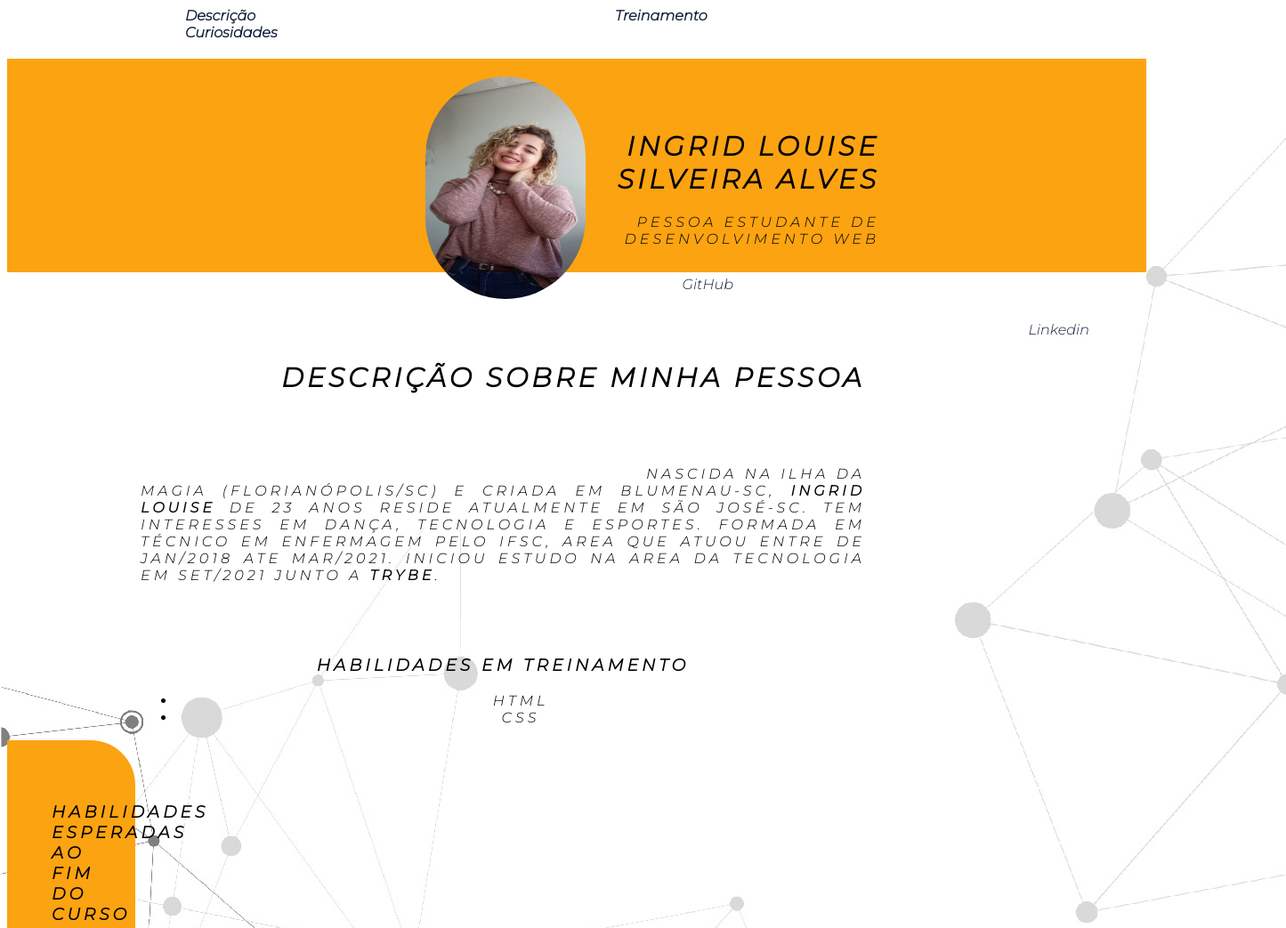
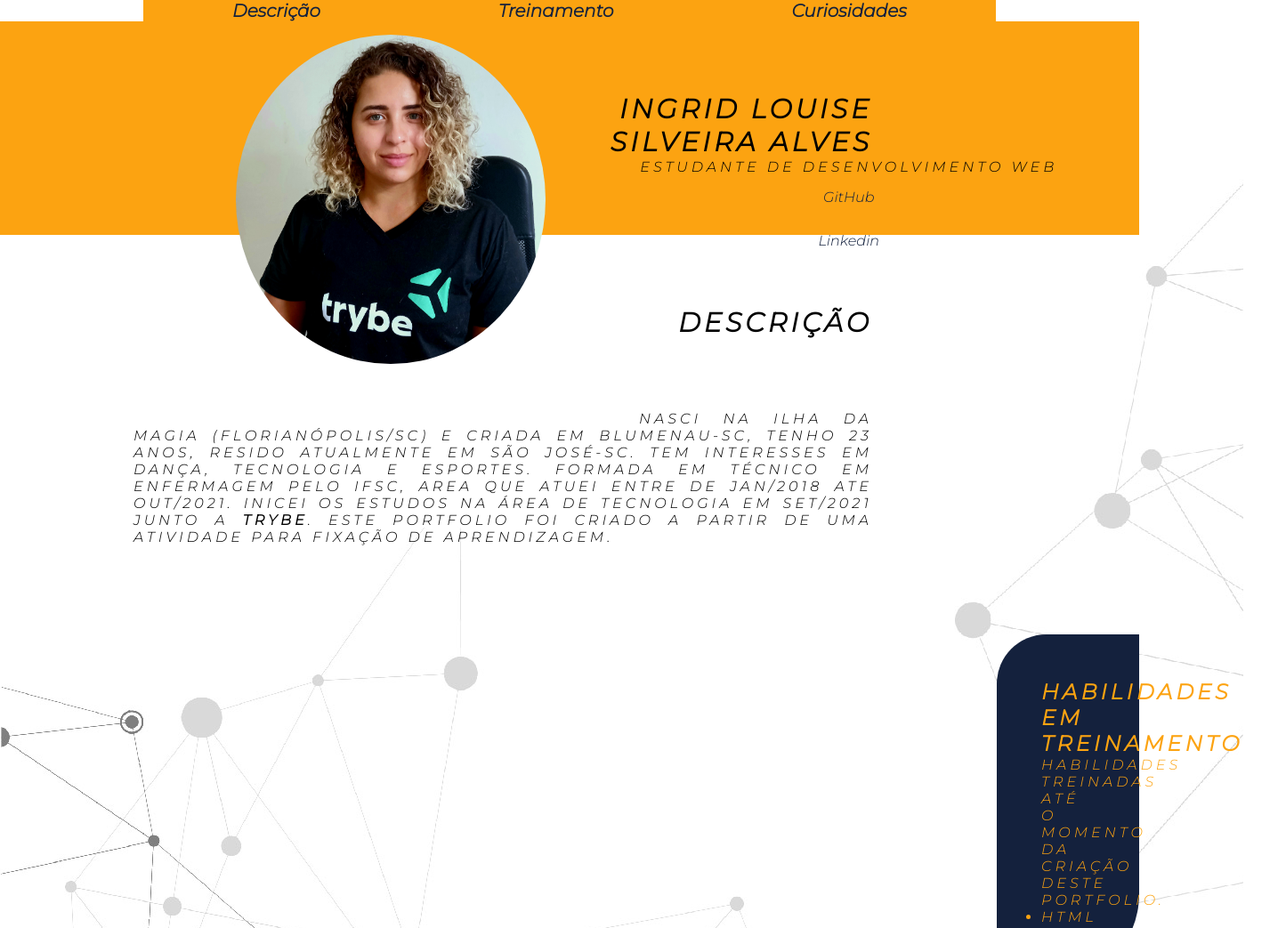
Before and after one commit to ingridl-alves/ingridl-alves.github.io, a plain HTML site: page index.html in a window 1280 px wide. Shown: the top 1043 px of the page at 89% size, 1445 px wide, since content can reach past the window. Drawn offline with Linux system fonts and the light colour scheme.

Commit message:
limpei html e css de codigo duplicado

```diff
--- a/index.html
+++ b/index.html
@@ -16,48 +16,42 @@
 
 <body>
     <header>
-        <div class="bottom-fixed">
-            <div class="bottom">
+        <span class="bottom-fixed">
+            <nav class="bottom">
                 <a href="#description" class="bottom"> <strong>Descrição</strong></a>
-            </div>
-            <div class="bottom">
                 <a href="#skills" class="bottom"> <strong>Treinamento</strong></a>
-            </div>
-            <div class="bottom">
                 <a href="#funfact" class="bottom"> <strong>Curiosidades</strong></a>
-            </div>
-        </div>
+            </nav>
+        </span>
     </header>
-        <div class="name">
-            <img src="/ingridlouise.jpg">
+    <section class="name">
+        <img src="/foto-portifolio.jpg">
         <h1>Ingrid Louise Silveira Alves</h1>
-            <p class="paragrafo"> Pessoa estudante de Desenvolvimento Web</p>
-            <div class="links">
+        <p class="paragraph"> Estudante de Desenvolvimento Web</p>
+        <nav class="links">
             <a class="pag-github" href="https://github.com/ingridl-alves" target="_blank">GitHub</a>
             <a class="pag-linkedin" href="https://www.linkedin.com/in/ingrid-louise/" target="_blank">Linkedin</a>
-            </div>
-        </div>
+        </nav>
+    </section>
 
-    <div class="description-base">
-        <h1 id="description">Descrição sobre minha pessoa</h1>
-        <p class="descricao-paragrafo"> Nascida na ilha da magia (Florianópolis/SC) e criada em Blumenau-SC, <strong>Ingrid Louise</strong> de 23
-            anos
-            reside atualmente em São José-SC. Tem interesses em dança, tecnologia e esportes. Formada em técnico em
-            enfermagem
-            pelo IFSC, area que atuou entre de jan/2018 ate mar/2021. Iniciou estudo na area da tecnologia em set/2021
-            junto
-            a
-            <strong><em>Trybe</em></strong>.
+    <main class="description-base">
+        <h1 id="description">Descrição</h1>
+        <p class="description-paragraph"> Nasci na ilha da magia (Florianópolis/SC) e criada em Blumenau-SC,
+            tenho 23 anos, resido atualmente em São José-SC. Tem interesses em dança, tecnologia e esportes. Formada em técnico em
+            enfermagem pelo IFSC, area que atuei entre de jan/2018 ate out/2021. Inicei os estudos na área de tecnologia em set/2021
+            junto a <strong><em>Trybe</em></strong>. Este Portfolio foi criado a partir de uma atividade para fixação de aprendizagem.
         </p>
-    </div>
-    <div class="working-skills">
-        <h3 id="skills">Habilidades em treinamento</h3>
+    </main>
+    <section>
+        <article class="working-skills">
+            <h2 id="skills">Habilidades em treinamento</h2>
+            <p>Habilidades treinadas até o momento da criação deste Portfolio.</p>
             <ul>
                 <li>HTML</li>
                 <li>CSS</li>
             </ul>
-    </div>
-    <div class="course-trybe">
+        </article>
+        <article class="course-trybe">
             <h3>Habilidades esperadas ao fim do curso</h3>
             <ul>
                 <li>React</li>
@@ -69,20 +63,21 @@
                 <li>ORM</li>
                 <li>Algaritimos e estrutura de dados</li>
             </ul>
-    </div>
-    <div class="working-how">
+        </article>
+        <article class="working-how">
             <h3>Podendo atuar como</h3>
             <ul>
                 <li>Front-end</li>
                 <li>Back-end</li>
                 <li>Desenvolvimento web</li>
             </ul>
-    </div>
-    <div class="curioseti">
+        </article>
+        <article class="curiosity">
             <h4 id="funfact">Curiosidades</h4>
-        <p>Tem interesse na área automobilistica, com desejo de gerir um projeto e deixar no forum do <a
+            <p>Tenho interesse na área automobilistica, com desejo de gerir um projeto e deixar no forum do <a
                     href="https://flatout.com.br/?cache" target="_blanck">Interlakes</a> para possiveis inspirações.</p>
-    </div>
+        </article>
+    </section>
     <footer>
     <h3>Feito por Ingrid Louise.</h3>
     </footer>
--- a/style.css
+++ b/style.css
@@ -1,25 +1,26 @@
-    /* BOTTONS */
+* {
+    margin: 0;
+    padding:0;
+    box-sizing: border-box;
+}
+ /* BOTTONS */
 
 .bottom  {
     font-family: Montserrat, sans-serif;
-    border: #FCA311;
-    display: inline-block;
+    font-size: 20px;
+    display: flex;
     text-decoration: none;
     color: #14213D;
-    background: white;
-    scroll-behavior: smooth;
-   background-size: contain;
-   justify-content: center;
-   box-sizing: border-box;
-   padding: 0 100px;
+    background: #FCA311;
+    justify-content: center;
+    padding: 0 100px;
 }
 
 .bottom:hover {
-    background-color:#FCA311;
+    background-color: white;
 }
 
-     /* NAME */
-
+ /* NAME */
 
 .name {
    height: 30vh;
@@ -37,76 +38,47 @@ h1 {
     text-align: right;
 }
 
-.paragrafo {
+.paragraph {
     padding: 0;
-    margin-right: 300px;
     font-family: Montserrat, sans-serif;
     text-transform: uppercase;
     letter-spacing: 4px;
-    text-align: right;
+    text-align: center;
 }
-    /* Social Midias */
-.links {
-    align: right;
-}
+ /* IMAGE */
 
-.pag-github {
+    img {
+        height: 400px;
+        border-radius: 50%;
+        padding: 15px;
+        float: left;
+        margin-left: 250px;
+    }
+
+ /* SOCIAL MEDIA */
+
+.pag-github , .pag-linkedin  {
     text-decoration: none;
     color: #14213D;
-    padding: 1rem 4rem;
-    margin-right: 400px;
+    padding: 15px;
     font-family: Montserrat, sans-serif;
-    border: #FCA311;
-    display: inline-block;
-    align-items: center;
+    display: flex;
     justify-content: center;
-    scroll-behavior: smooth;
-    float: right;
 }
- .pag-github:hover{
+ .pag-github:hover , .pag-linkedin:hover{
      background-color: white;
  }
-.pag-linkedin {
-    text-decoration: none;
-    color: #14213D;
-    padding: 1rem 4rem;
-    font-family: Montserrat, sans-serif;
-    border: #FCA311;
-    display: inline-block;
-    align-items: center;
-    justify-content: center;
-    scroll-behavior: smooth;
-    float: right;
-}
-.pag-linkedin:hover{
-    background-color: white;
-}
 
-.social-mideas {
-    text-align: right;
-}
-
-    /* Image */
-
-img {
-    padding: 20px;
-    height: 250px;
-    border-radius: 300px;
-    width: 180px;
-    float: left;
-    margin-left: 450px;
-}
-
-
-    /* Backgrpund*/
+ /* BACKGROUND*/
 
 body {
      background: url(/Background-website-01.jpg);
      background-repeat: no-repeat;
  }
 
-    /*  Descrição */
-.descricao-paragrafo {
+ /*  DESCRIPTION */
+
+.description-paragraph {
 
     padding: 0;
     padding-left: 150px;
@@ -118,21 +90,24 @@ body {
     text-align: justify;
     text-indent: 35.5em;
 }
-    /* Habilidades */
-.working-skills{
-    padding: 0;
-    padding-left: 150px;
-    margin-top: 80px;
-    margin-right: 300px;
+
+ /* SKILLS */
+
+.working-skills , .working-how {
+    margin-left:70rem;
+    margin-top: 100px;
+    padding: 50px 50px 50px 50px;
     font-family: Montserrat, sans-serif;
+    color: #FCA311;
     text-transform: uppercase;
     letter-spacing: 4px;
-    text-align: center;
-    list-style-type: none;
-
+    border-bottom-right-radius: 150px;
+    border-bottom-left-radius: 80px;
+    border-top-left-radius: 80px;
+    background: #14213D;
 }
 
-.course-trybe {
+.course-trybe , .curiosity {
     margin-right:70rem;
     padding: 50px 50px 50px 50px;
     font-family: Montserrat, sans-serif;
@@ -144,34 +119,6 @@ body {
     background: #FCA311;
 }
 
-.working-how {
-    margin-left:70rem;
-    padding: 50px 50px 50px 50px;
-    font-family: Montserrat, sans-serif;
-    color: #FCA311;
-    text-transform: uppercase;
-    letter-spacing: 4px;
-    border-bottom-right-radius: 150px;
-    border-bottom-left-radius: 80px;
-    border-top-left-radius: 80px;
-    background: #14213D;
-}
-
-.curioseti{
-    padding: 50px 50px 50px 50px;
-    margin: 80px 300px;
-    background: #FCA311;
-    color: #14213D;
-    font-family: Montserrat, sans-serif;
-    text-transform: uppercase;
-    letter-spacing: 4px;
-    text-align: center;
-    border-bottom-left-radius: 75px;
-    border-bottom-right-radius: 75px;
-    border-top-left-radius: 75px;
-    border-top-right-radius: 75px;
-}
-
 footer {
     background: #14213D;
     color: #FCA311;
@@ -180,4 +127,5 @@ footer {
     letter-spacing: 4px;
     text-align: center;
     padding: 10px;
+    margin-top: 50px;
 }
```
Also changed, not shown: foto-portifolio.jpg (added). Lines whose indentation alone changed are shown as unchanged.
